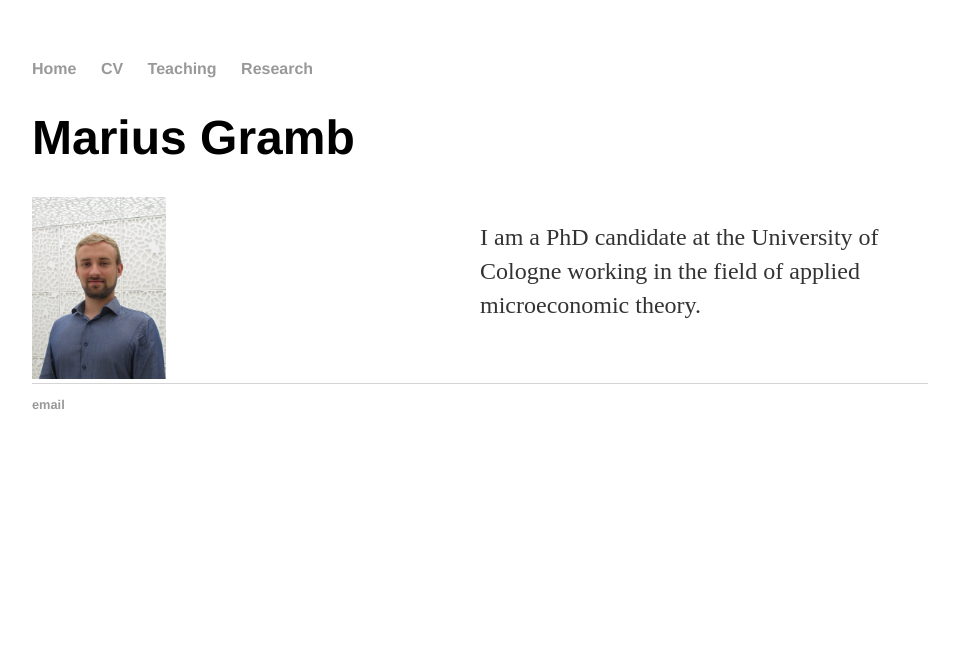
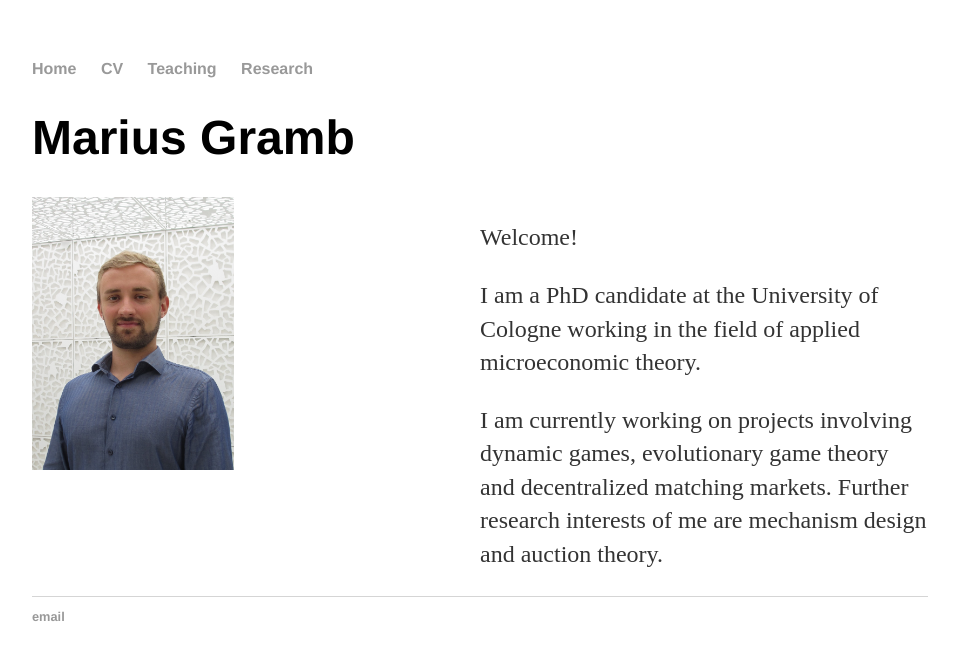
Before and after one commit to mariusgramb/mariusgramb.github.io, a Jekyll site: the page built from index.html, in a window 1280 px wide. Shown: the top 660 px of the page, without its empty margins (160-1116 px from the left). Built offline with Jekyll 4.4.1, drawn with Linux system fonts in a browser that asks for light colours.

Commit message:
Update index.html

```diff
--- a/index.html
+++ b/index.html
@@ -15,9 +15,12 @@ title: Marius Gramb
 
 <div class="row">
   <div class="column">
-	<img src="images/IMG_1808.jpg" alt="img" width="30%" />
+	<img src="images/IMG_1808.jpg" alt="img" width="45%" />
 	</div>
   <div class="column">
+	  <p> Welcome! </p>
 	<p>I am a PhD candidate at the University of Cologne working in the field of applied microeconomic theory.</p>
+	  <p> I am currently working on projects involving dynamic games, evolutionary game theory and decentralized matching markets.
+		  Further research interests of me are mechanism design and auction theory. </p>
 	</div>
 </div>
```
